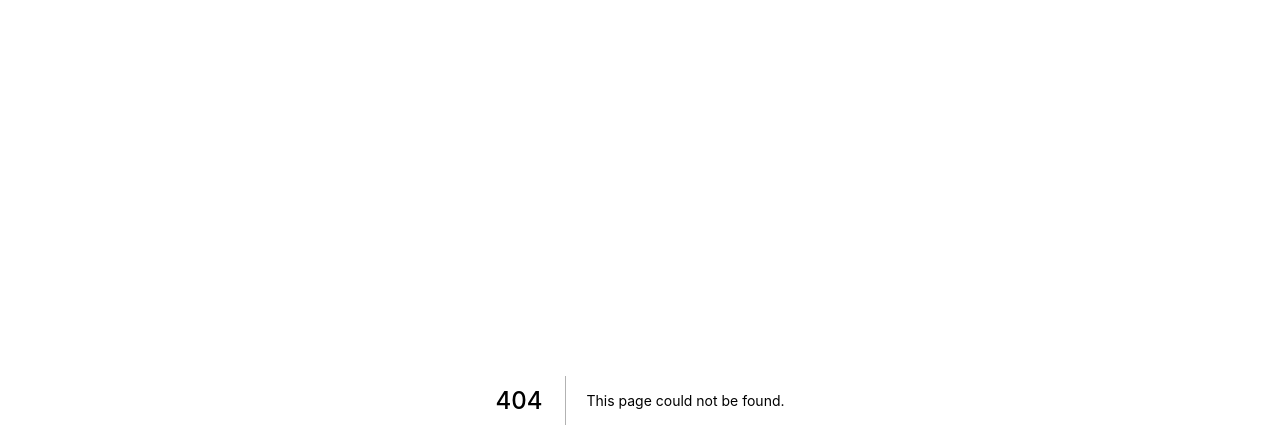
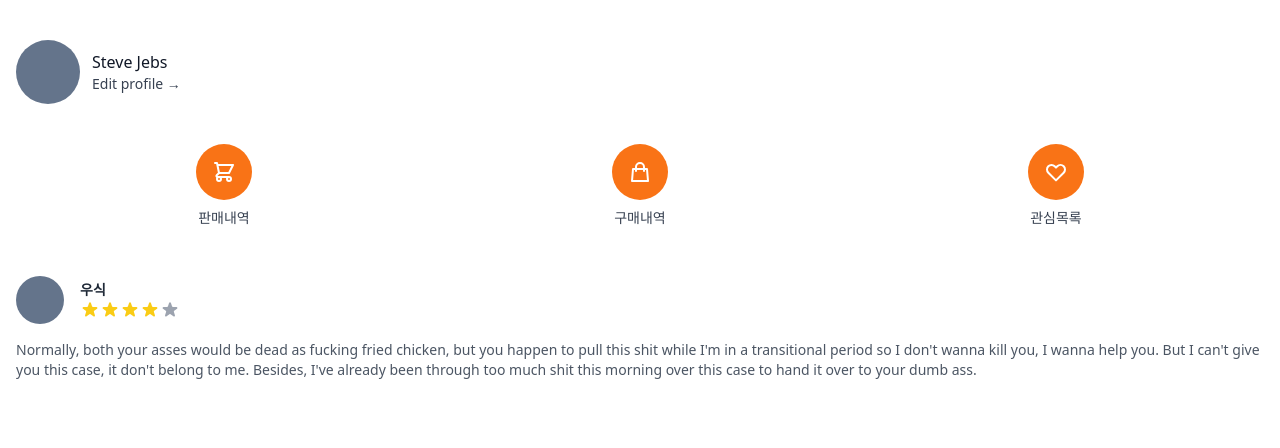
Before and after one commit to namwookyung/carrot-market, a Next.js app: page /profile in a window 1280 px wide. Before the commit this address had no page. Shown: the top 448 px of the page. Built offline with nearby package versions, Linux system fonts and the light colour scheme.

Commit message:
프로필 화면 구성_24.06.23

```diff
--- a/pages/community/index.tsx
+++ b/pages/community/index.tsx
@@ -12,7 +12,7 @@
                     <span className="text-orange-500 font-medium">Q.</span> What is the best mandu restaurant?
                 </div>
                 <div className="mt-5 flex items-center justify-between w-full text-gray-500 font-medium text-xs">
-                    <span>띠기</span>
+                    <span>우식</span>
                     <span>18시간 전</span>
                 </div>
                 <div className="flex space-x-5 mt-3 text-gray-700 py-2.5 border-t border-b-[2px] w-full">
--- /dev/null
+++ b/pages/profile.tsx
@@ -0,0 +1,141 @@
+import type { NextPage } from "next";
+
+const Profile: NextPage = () => {
+  return (
+    <div className="py-10 px-4">
+      <div className="flex items-center space-x-3">
+        <div className="w-16 h-16 bg-slate-500 rounded-full" />
+        <div className="flex flex-col">
+          <span className="font-medium text-gray-900">Steve Jebs</span>
+          <span className="text-sm text-gray-700">Edit profile &rarr;</span>
+        </div>
+      </div>
+      <div className="mt-10 flex justify-around">
+        <div className="flex flex-col items-center">
+          <div className="w-14 h-14 text-white bg-orange-500 rounded-full flex items-center justify-center">
+            <svg
+              className="w-6 h-6"
+              fill="none"
+              stroke="currentColor"
+              viewBox="0 0 24 24"
+              xmlns="http://www.w3.org/2000/svg"
+            >
+              <path
+                strokeLinecap="round"
+                strokeLinejoin="round"
+                strokeWidth="2"
+                d="M3 3h2l.4 2M7 13h10l4-8H5.4M7 13L5.4 5M7 13l-2.293 2.293c-.63.63-.184 1.707.707 1.707H17m0 0a2 2 0 100 4 2 2 0 000-4zm-8 2a2 2 0 11-4 0 2 2 0 014 0z"
+              ></path>
+            </svg>
+          </div>
+          <span className="text-sm mt-2 font-medium text-gray-700">판매내역</span>
+        </div>
+        <div className="flex flex-col items-center">
+          <div className="w-14 h-14 text-white bg-orange-500 rounded-full flex items-center justify-center">
+            <svg
+              className="w-6 h-6"
+              fill="none"
+              stroke="currentColor"
+              viewBox="0 0 24 24"
+              xmlns="http://www.w3.org/2000/svg"
+            >
+              <path
+                strokeLinecap="round"
+                strokeLinejoin="round"
+                strokeWidth="2"
+                d="M16 11V7a4 4 0 00-8 0v4M5 9h14l1 12H4L5 9z"
+              ></path>
+            </svg>
+          </div>
+          <span className="text-sm mt-2 font-medium text-gray-700">구매내역</span>
+        </div>
+        <div className="flex flex-col items-center">
+          <div className="w-14 h-14 text-white bg-orange-500 rounded-full flex items-center justify-center">
+            <svg
+              className="w-6 h-6"
+              fill="none"
+              stroke="currentColor"
+              viewBox="0 0 24 24"
+              xmlns="http://www.w3.org/2000/svg"
+            >
+              <path
+                strokeLinecap="round"
+                strokeLinejoin="round"
+                strokeWidth="2"
+                d="M4.318 6.318a4.5 4.5 0 000 6.364L12 20.364l7.682-7.682a4.5 4.5 0 00-6.364-6.364L12 7.636l-1.318-1.318a4.5 4.5 0 00-6.364 0z"
+              ></path>
+            </svg>
+          </div>
+          <span className="text-sm mt-2 font-medium text-gray-700">관심목록</span>
+        </div>
+      </div>
+      <div className="mt-12">
+        <div className="flex space-x-4 items-center">
+          <div className="w-12 h-12 rounded-full bg-slate-500" />
+          <div>
+            <h4 className="text-sm font-bold text-gray-800">우식</h4>
+            <div className="flex items-center">
+              <svg
+                className="text-yellow-400 h-5 w-5"
+                xmlns="http://www.w3.org/2000/svg"
+                viewBox="0 0 20 20"
+                fill="currentColor"
+                aria-hidden="true"
+              >
+                <path d="M9.049 2.927c.3-.921 1.603-.921 1.902 0l1.07 3.292a1 1 0 00.95.69h3.462c.969 0 1.371 1.24.588 1.81l-2.8 2.034a1 1 0 00-.364 1.118l1.07 3.292c.3.921-.755 1.688-1.54 1.118l-2.8-2.034a1 1 0 00-1.175 0l-2.8 2.034c-.784.57-1.838-.197-1.539-1.118l1.07-3.292a1 1 0 00-.364-1.118L2.98 8.72c-.783-.57-.38-1.81.588-1.81h3.461a1 1 0 00.951-.69l1.07-3.292z" />
+              </svg>
+              <svg
+                className="text-yellow-400 h-5 w-5"
+                xmlns="http://www.w3.org/2000/svg"
+                viewBox="0 0 20 20"
+                fill="currentColor"
+                aria-hidden="true"
+              >
+                <path d="M9.049 2.927c.3-.921 1.603-.921 1.902 0l1.07 3.292a1 1 0 00.95.69h3.462c.969 0 1.371 1.24.588 1.81l-2.8 2.034a1 1 0 00-.364 1.118l1.07 3.292c.3.921-.755 1.688-1.54 1.118l-2.8-2.034a1 1 0 00-1.175 0l-2.8 2.034c-.784.57-1.838-.197-1.539-1.118l1.07-3.292a1 1 0 00-.364-1.118L2.98 8.72c-.783-.57-.38-1.81.588-1.81h3.461a1 1 0 00.951-.69l1.07-3.292z" />
+              </svg>
+              <svg
+                className="text-yellow-400 h-5 w-5"
+                xmlns="http://www.w3.org/2000/svg"
+                viewBox="0 0 20 20"
+                fill="currentColor"
+                aria-hidden="true"
+              >
+                <path d="M9.049 2.927c.3-.921 1.603-.921 1.902 0l1.07 3.292a1 1 0 00.95.69h3.462c.969 0 1.371 1.24.588 1.81l-2.8 2.034a1 1 0 00-.364 1.118l1.07 3.292c.3.921-.755 1.688-1.54 1.118l-2.8-2.034a1 1 0 00-1.175 0l-2.8 2.034c-.784.57-1.838-.197-1.539-1.118l1.07-3.292a1 1 0 00-.364-1.118L2.98 8.72c-.783-.57-.38-1.81.588-1.81h3.461a1 1 0 00.951-.69l1.07-3.292z" />
+              </svg>
+              <svg
+                className="text-yellow-400 h-5 w-5"
+                xmlns="http://www.w3.org/2000/svg"
+                viewBox="0 0 20 20"
+                fill="currentColor"
+                aria-hidden="true"
+              >
+                <path d="M9.049 2.927c.3-.921 1.603-.921 1.902 0l1.07 3.292a1 1 0 00.95.69h3.462c.969 0 1.371 1.24.588 1.81l-2.8 2.034a1 1 0 00-.364 1.118l1.07 3.292c.3.921-.755 1.688-1.54 1.118l-2.8-2.034a1 1 0 00-1.175 0l-2.8 2.034c-.784.57-1.838-.197-1.539-1.118l1.07-3.292a1 1 0 00-.364-1.118L2.98 8.72c-.783-.57-.38-1.81.588-1.81h3.461a1 1 0 00.951-.69l1.07-3.292z" />
+              </svg>
+              <svg
+                className="text-gray-400 h-5 w-5"
+                xmlns="http://www.w3.org/2000/svg"
+                viewBox="0 0 20 20"
+                fill="currentColor"
+                aria-hidden="true"
+              >
+                <path d="M9.049 2.927c.3-.921 1.603-.921 1.902 0l1.07 3.292a1 1 0 00.95.69h3.462c.969 0 1.371 1.24.588 1.81l-2.8 2.034a1 1 0 00-.364 1.118l1.07 3.292c.3.921-.755 1.688-1.54 1.118l-2.8-2.034a1 1 0 00-1.175 0l-2.8 2.034c-.784.57-1.838-.197-1.539-1.118l1.07-3.292a1 1 0 00-.364-1.118L2.98 8.72c-.783-.57-.38-1.81.588-1.81h3.461a1 1 0 00.951-.69l1.07-3.292z" />
+              </svg>
+            </div>
+          </div>
+        </div>
+        <div className="mt-4 text-gray-600 text-sm">
+          <p>
+            Normally, both your asses would be dead as fucking fried chicken,
+            but you happen to pull this shit while I&apos;m in a transitional
+            period so I don&apos;t wanna kill you, I wanna help you. But I
+            can&apos;t give you this case, it don&apos;t belong to me. Besides,
+            I&apos;ve already been through too much shit this morning over this
+            case to hand it over to your dumb ass.
+          </p>
+        </div>
+      </div>
+    </div>
+  );
+};
+
+export default Profile;
```
